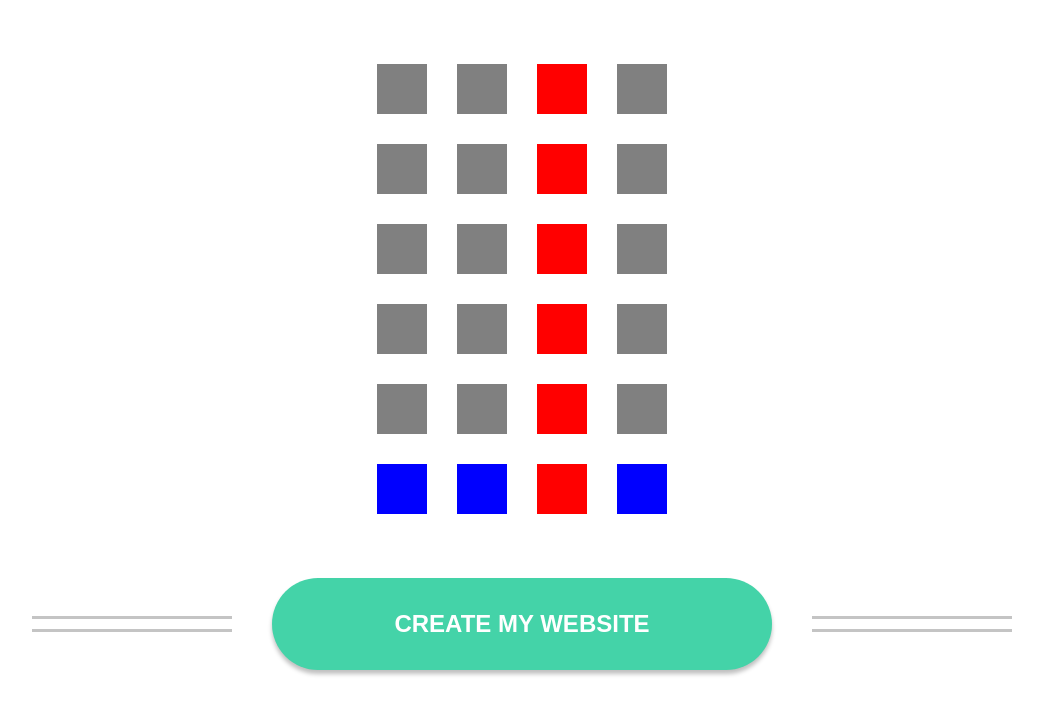
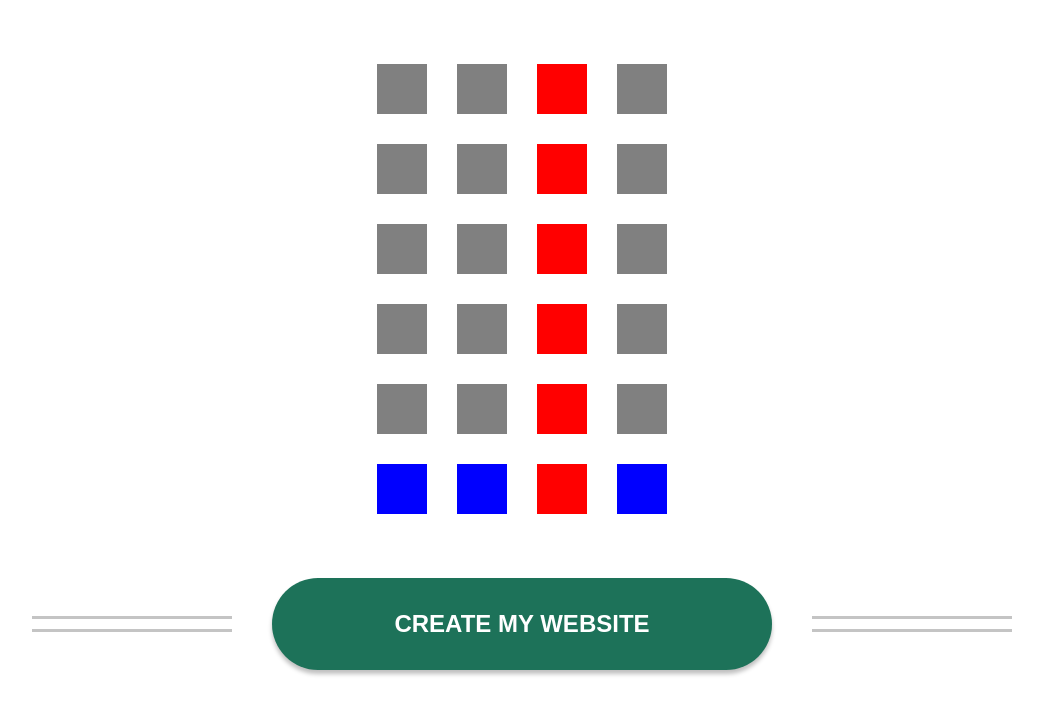
Before and after one commit to olhafastiuk/cursor-homework, a plain HTML site: page 06-pseudo-homework/index.html in a window 1280 px wide. In both pictures the pointer is over the button "CREATE MY WEBSITE". Shown: the whole page, without its empty margins (118-1161 px from the left). Drawn offline with Linux system fonts and the light colour scheme.

Commit message:
HW #6: Upgrade button.

```diff
--- a/06-pseudo-homework/style.css
+++ b/06-pseudo-homework/style.css
@@ -46,6 +46,12 @@ button {
     border-radius: 100px;
     border: none;
     margin: 0 40px;
+    outline: none;
+}
+
+button:hover{
+    background: #1d7259;
+    cursor: pointer;
 }
 .wrap::before, .wrap::after {
    content: "";
```
